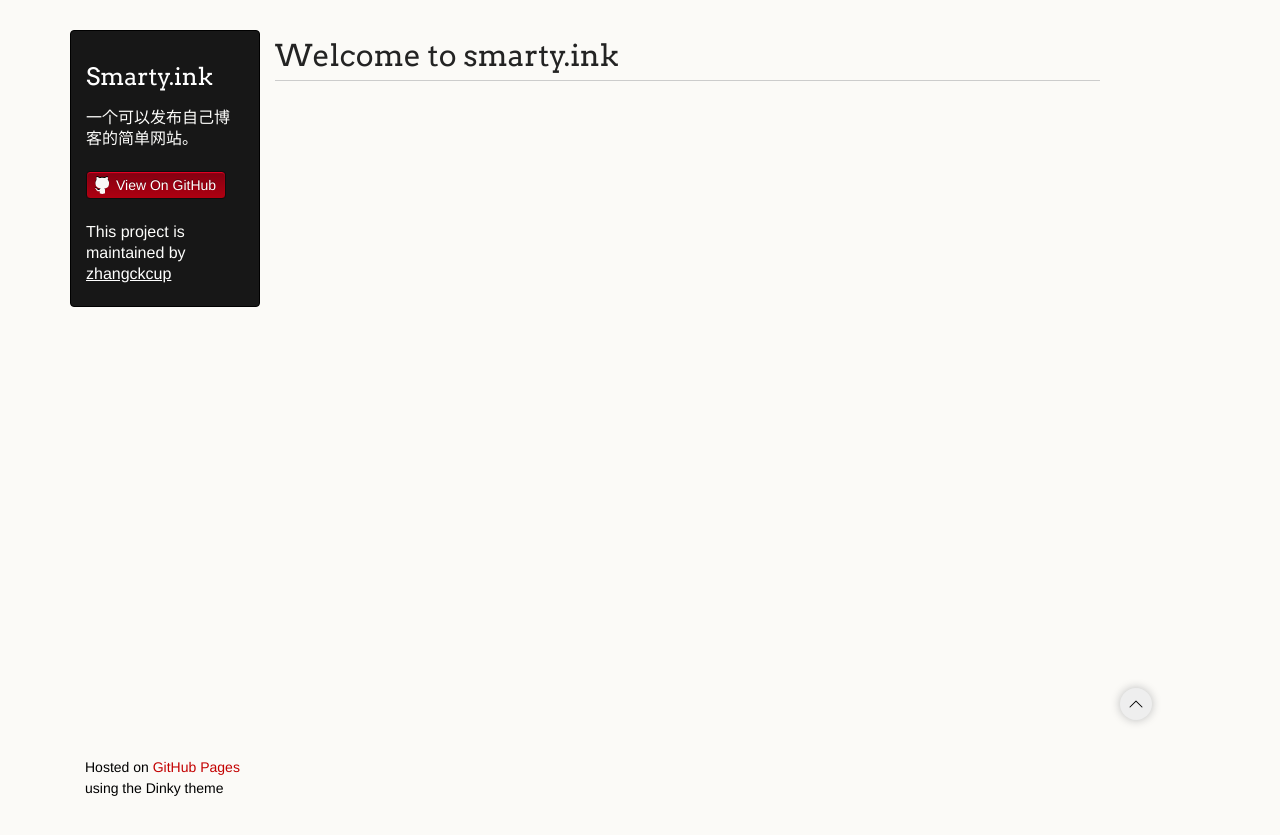
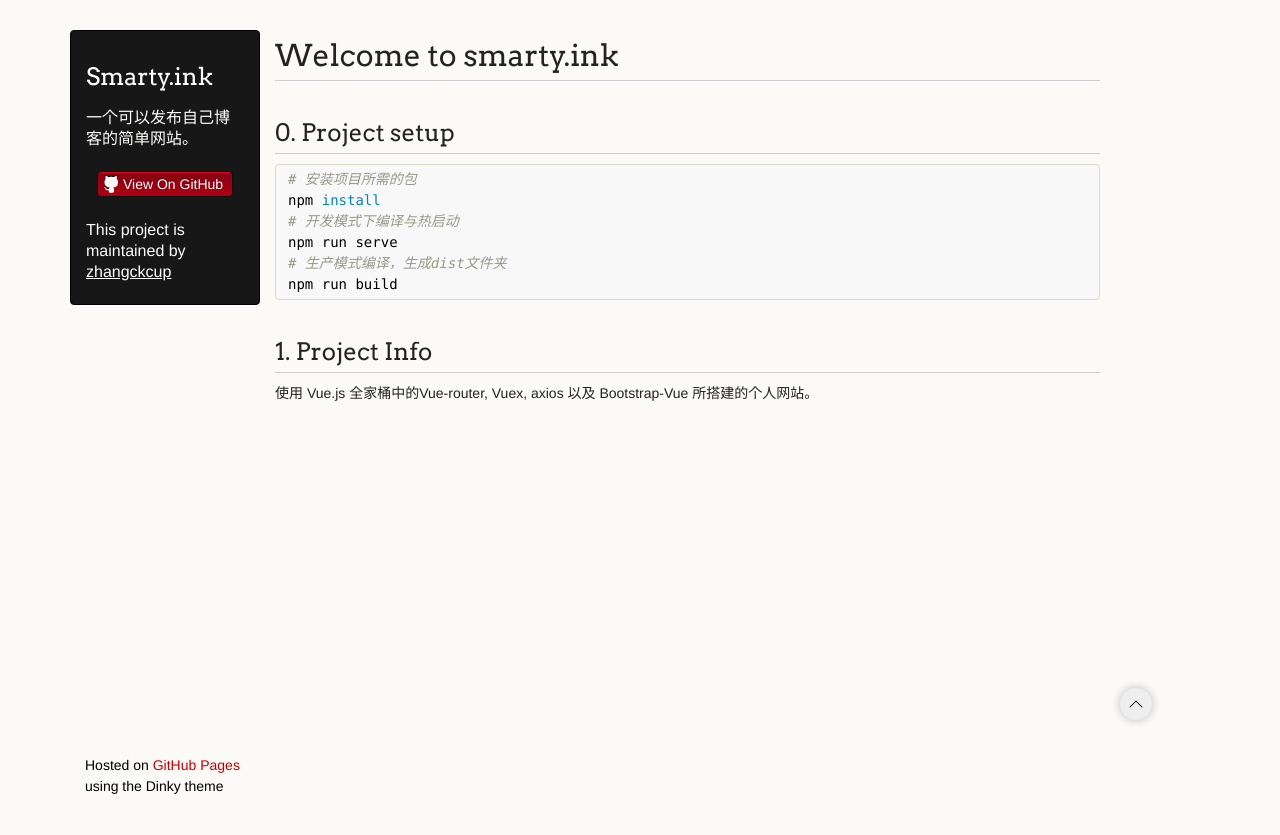
Before and after one commit to zhangckcup/smarty.ink, a Jekyll site: the page built from docs/index.md, in a window 1280 px wide. Shown: the top 835 px of the page. Built offline with Jekyll 4.4.1, drawn with Linux system fonts in a browser that asks for light colours; our own code applies the rules of GitHub Pages for plain Markdown files.

Commit message:
add README to index

````diff
--- a/docs/_layouts/default.html
+++ b/docs/_layouts/default.html
@@ -29,7 +29,6 @@
                 <h1 class="header">{{ site.title | default: site.github.repository_name }}</h1>
               </a>
               <p class="header">{{ site.description | default: site.github.project_tagline }}</p>
-
               <ul>
                 {% if site.show_downloads %}
                   <li class="download"><a class="buttons" href="{{ site.github.zip_url }}">Download ZIP</a></li>
@@ -37,11 +36,9 @@
                 {% endif %}
                 <li><a class="buttons github" href="{{ site.github.repository_url }}">View On GitHub</a></li>
               </ul>
-
               {% if site.github.is_project_page %}
                 <p class="header">This project is maintained by <a class="header name" href="{{ site.github.owner_url }}">{{ site.github.owner_name }}</a></p>
               {% endif %}
-
               {% if site.github.is_user_page %}
                 <ul>
                   <li><a class="buttons github" href="{{ site.github.owner_url }}">GitHub Profile</a></li>
--- a/docs/_sass/jekyll-theme-dinky.scss
+++ b/docs/_sass/jekyll-theme-dinky.scss
@@ -199,7 +199,7 @@ td {
  }
 
 header {
-	margin-top:30px;
+  margin-top:30px;
 }
 
 header>.row:first-child{
@@ -239,7 +239,7 @@ h1.header {
 	font-weight: 300;
 	line-height: 1.3em;
 	border-bottom: none;
-	margin-top: 0;
+  margin-top: 0;
 }
 
 
@@ -259,14 +259,23 @@ header ul {
   list-style:none;
   padding:0;
 }
-
+@media (min-width:992px){
+header li {
+    margin-left: -4px;
+  }
+}
+@media (min-width:1200px){
+  header li {
+    margin-left: 11px;
+    }
+  }
 header li {
   list-style-type: none;
-  width: 140px;
   height:auto;
+  width: 136px;
 	margin-bottom: 12px;
 	line-height: 1em;
-	padding: 6px 6px 6px 7px;
+	padding: 5px;
 
 	background: #AF0011;
 	background: -moz-linear-gradient(top, #AF0011 0%, #820011 100%);
@@ -299,8 +308,7 @@ a.buttons {
 	background: url(../images/arrow-down.png) no-repeat;
 	font-weight: normal;
 	text-shadow: rgba(0, 0, 0, 0.4) 0 -1px 0;
-	padding: 2px 2px 2px 22px;
-	height: 30px;
+	padding: 2px 2px 2px 20px;
 }
 
 a.github {
--- a/docs/index.md
+++ b/docs/index.md
@@ -1 +1,16 @@
 # Welcome to smarty.ink
+
+## 0. Project setup
+
+```sh
+# 安装项目所需的包
+npm install
+# 开发模式下编译与热启动
+npm run serve
+# 生产模式编译，生成dist文件夹
+npm run build
+```
+
+## 1. Project Info
+
+使用 Vue.js 全家桶中的Vue-router, Vuex, axios 以及 Bootstrap-Vue 所搭建的个人网站。
````
Also changed, not shown: README.md.
